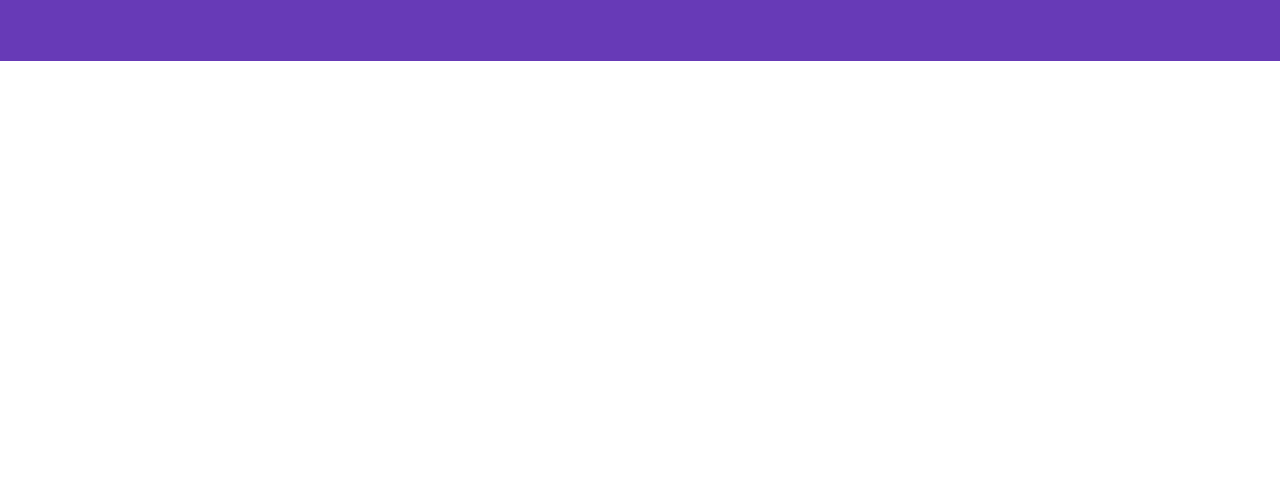
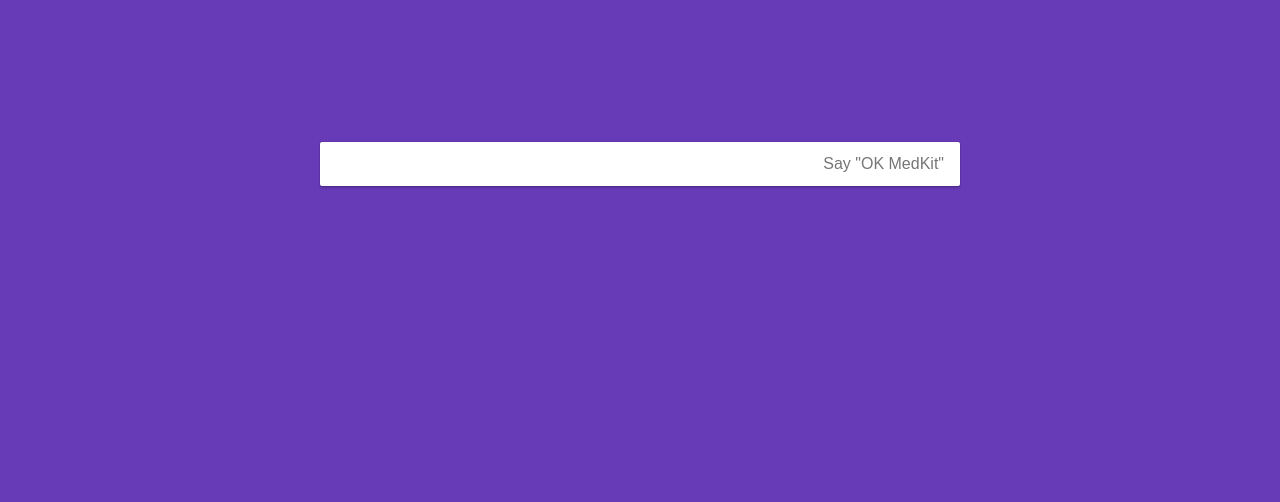
Before and after one commit to Nerd-Inc/MedKit, a website: page userinterface/pages/index.html in a window 1280 px wide. Shown: the part 298-800 px from the top of the page. Drawn offline with Linux system fonts and the light colour scheme.

Commit message:
Add searchbar and moved DataFiles directory

```diff
--- a/userinterface/pages/index.html
+++ b/userinterface/pages/index.html
@@ -17,7 +17,15 @@
 			<h2 class="mainTitle">MedKit</h2>
 			<p class="description"> Offline-First Symptoms Search Engine </p>
 		</header>
-		<section class="mainContent"></section>
+		<section class="mainContent">
+			<div class="search--bar">
+				<form method="" action="" class="medkit-search">
+					<input type="hidden" id="userID" />
+					<input type="search" class="main-search-input" name="searchbar" maxlength="2048"
+							autocomplete="off" placeholder='Say "OK MedKit"'>
+				</form>
+			</div>
+		</section>
 	</main>
 </body>
 
--- a/userinterface/scss/main.scss
+++ b/userinterface/scss/main.scss
@@ -3,7 +3,7 @@
 
 body {
 	@extend .reset;
-	background-color: $white
+	background-color: $white;
 }
 .container {
 	@extend .reset;
@@ -19,12 +19,14 @@
 	width: 100%;
 	flex-grow: 1;
 	background-color: $deep-purple;
-	align-items: center;
-	h2, p { @extend .describe; }
-	h2 { font-size: 5em; margin-bottom: 0px;}
-	p { font-size: 1.5em; margin-top: 0px;}
+	align-items: flex-end;
+	h2, p { @extend .describe; @extend .no-margin; }
+	h2 { font-size: 5em; margin-top: 2em; }
+	p { font-size: 1.5em; }
 }
 .mainContent {
-	background-color: $white;
-	flex-grow: 3;
+	background-color: $deep-purple;
+	flex-grow: 2;
 }
+// Search bar
+@import 'partials/search';
--- /dev/null
+++ b/userinterface/scss/partials/_search.scss
@@ -0,0 +1,39 @@
+// Search bar
+
+.search--bar {
+	display: flex;
+    flex-direction: row;
+    flex-wrap: wrap;
+    justify-content: center;
+    align-items: center;
+	@extend .full-screen;
+	input[type="search"]::-webkit-search-cancel-button{
+		display: none;
+	}
+	input[type="search"]::-webkit-input-placeholder{
+		text-align: right;
+	}
+}
+.medkit-search {
+    display: flex;
+	width: 50vw;
+    height: 44px;
+}
+.main-search-input {
+    background-color: $white;
+	width: 100%;
+    padding: 1em;
+    border-radius: 2px;
+	font-size: 16px;
+    border: none;
+	box-shadow: $searchbar-shadow;
+	transition: $transition-box-shadow;
+	outline: none;
+	&:hover{
+		box-shadow: $searchbar-hover-shadow;
+	}
+}
+.search-button {
+	background: $transparent;
+    border: none;
+}
--- a/userinterface/scss/partials/_variables.scss
+++ b/userinterface/scss/partials/_variables.scss
@@ -1,5 +1,8 @@
 /* Holds all vaibales and extra classes */
 $fonts: 'Roboto', 'Ubuntu', 'Segeo UI', sans-serif;
+$searchbar-shadow: 0 2px 2px 0 rgba(0,0,0,0.16),0 0 0 1px rgba(0,0,0,0.08);
+$searchbar-hover-shadow: 0 3px 8px 0 rgba(0,0,0,0.2),0 0 0 1px rgba(0,0,0,0.08);
+$transition-box-shadow: box-shadow 200ms cubic-bezier(0.4, 0.0, 0.2, 1);
 
 .reset {
 	padding: 0px;
@@ -13,3 +16,6 @@
 	font-family: $fonts;
 	color: $white;
 }
+.no-margin {
+	margin: 0px;
+}
```
Also changed, not shown: userinterface/stylesheet/main.css, 1 other file.
